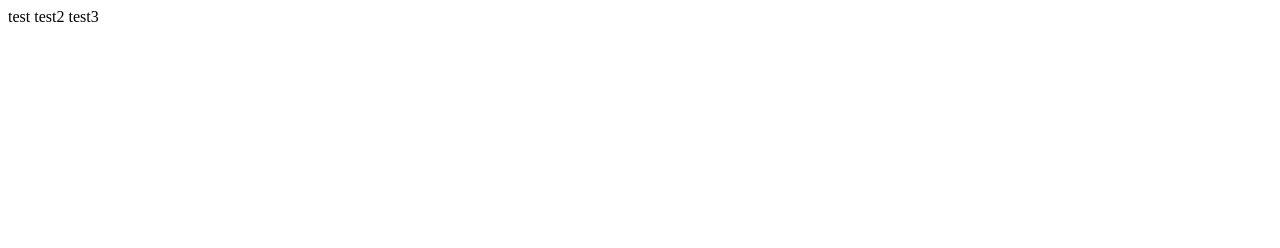
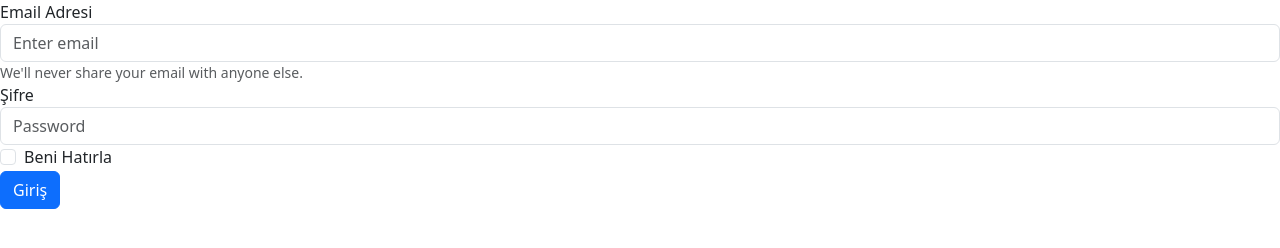
Before and after one commit to zehraabasiyun/YMGDersOrnek, a plain HTML site: page index.html in a window 1280 px wide. Drawn offline with nearby package versions, Linux system fonts and the light colour scheme.

Commit message:
test-form

```diff
--- a/index.html
+++ b/index.html
@@ -1,11 +1,28 @@
 <html>
     <head>
+        <link rel="stylesheet" href="https://cdnjs.cloudflare.com/ajax/libs/bootstrap/5.3.3/css/bootstrap.min.css" integrity="sha512-jnSuA4Ss2PkkikSOLtYs8BlYIeeIK1h99ty4YfvRPAlzr377vr3CXDb7sb7eEEBYjDtcYj+AjBH3FLv5uSJuXg==" crossorigin="anonymous" referrerpolicy="no-referrer" />
+        <script src="https://cdnjs.cloudflare.com/ajax/libs/bootstrap/5.3.3/js/bootstrap.min.js" integrity="sha512-ykZ1QQr0Jy/4ZkvKuqWn4iF3lqPZyij9iRv6sGqLRdTPkY69YX6+7wvVGmsdBbiIfN/8OdsI7HABjvEok6ZopQ==" crossorigin="anonymous" referrerpolicy="no-referrer"></script>
 
     </head>
 
     <body>
-        test
-        test2
-        test3
+        <div class="row">
+            <form>
+                <div class="form-group">
+                  <label for="exampleInputEmail1">Email Adresi</label>
+                  <input type="email" class="form-control" id="exampleInputEmail1" aria-describedby="emailHelp" placeholder="Enter email">
+                  <small id="emailHelp" class="form-text text-muted">We'll never share your email with anyone else.</small>
+                </div>
+                <div class="form-group">
+                  <label for="exampleInputPassword1">Şifre</label>
+                  <input type="password" class="form-control" id="exampleInputPassword1" placeholder="Password">
+                </div>
+                <div class="form-check">
+                  <input type="checkbox" class="form-check-input" id="exampleCheck1">
+                  <label class="form-check-label" for="exampleCheck1">Beni Hatırla</label>
+                </div>
+                <button type="submit" class="btn btn-primary">Giriş</button>
+              </form>
+        </div>
     </body>
 </html>
```
